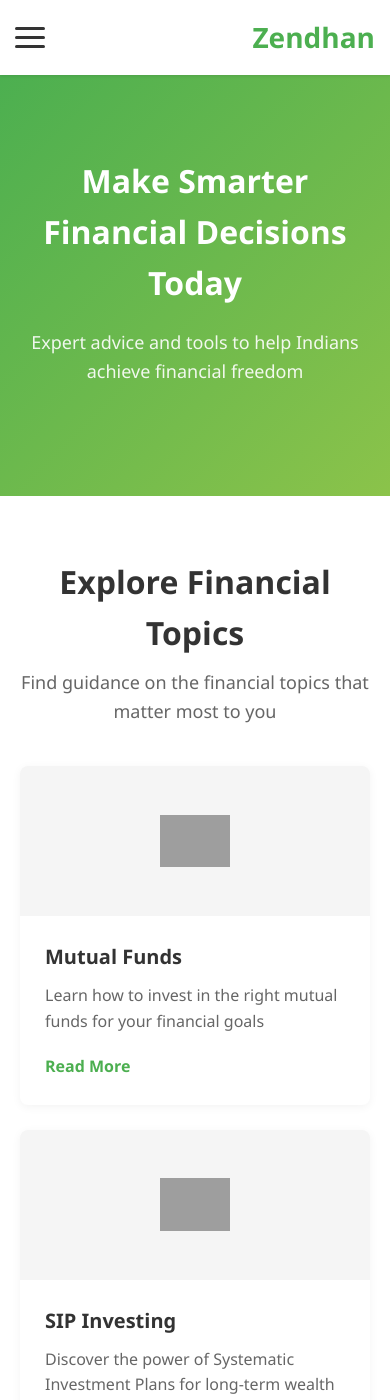
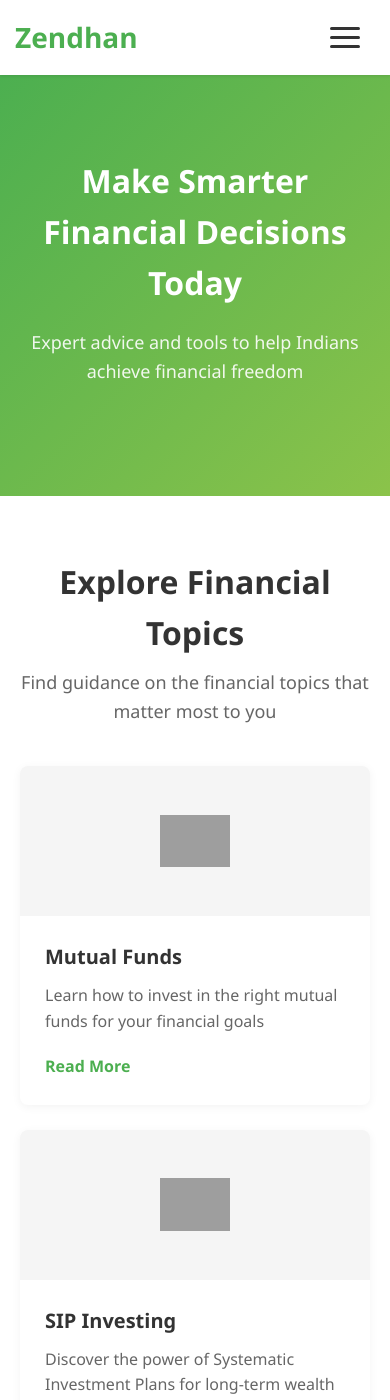
Before and after one commit to nandan11/zendhan, a Jekyll site: the page built from index.html, in a window 390 px wide and 1400 px high. Built offline with Jekyll 4.4.1, drawn with Linux system fonts in a browser that asks for light colours; grey boxes are pictures that could not be loaded.

Commit message:
Update main.css

```diff
--- a/assets/css/main.css
+++ b/assets/css/main.css
@@ -25,7 +25,11 @@
     top: 0;
     z-index: 100;
 }
-
+/* Container for logo AND hamburger */
+.logo-container {
+    display: flex;
+    align-items: center; /* Vertically center logo and hamburger */
+}
 .header-container {
     position: relative;
     max-width: 1200px;
@@ -554,6 +558,7 @@
   width: 30px;
   height: 21px;
   cursor: pointer;
+  margin-right: 15px; /* Add some space between icon and logo */
 }
 
 .mobile-menu-toggle span {
@@ -570,9 +575,11 @@
 
   .mobile-menu-toggle {
     display: flex;
+    /* order: -1;  No longer needed, we're using a container */
+  }
+  .logo-container{
     order: -1;
   }
-
   nav {
     position: absolute;
     top: 70px; /* Adjust based on your header height */
```
